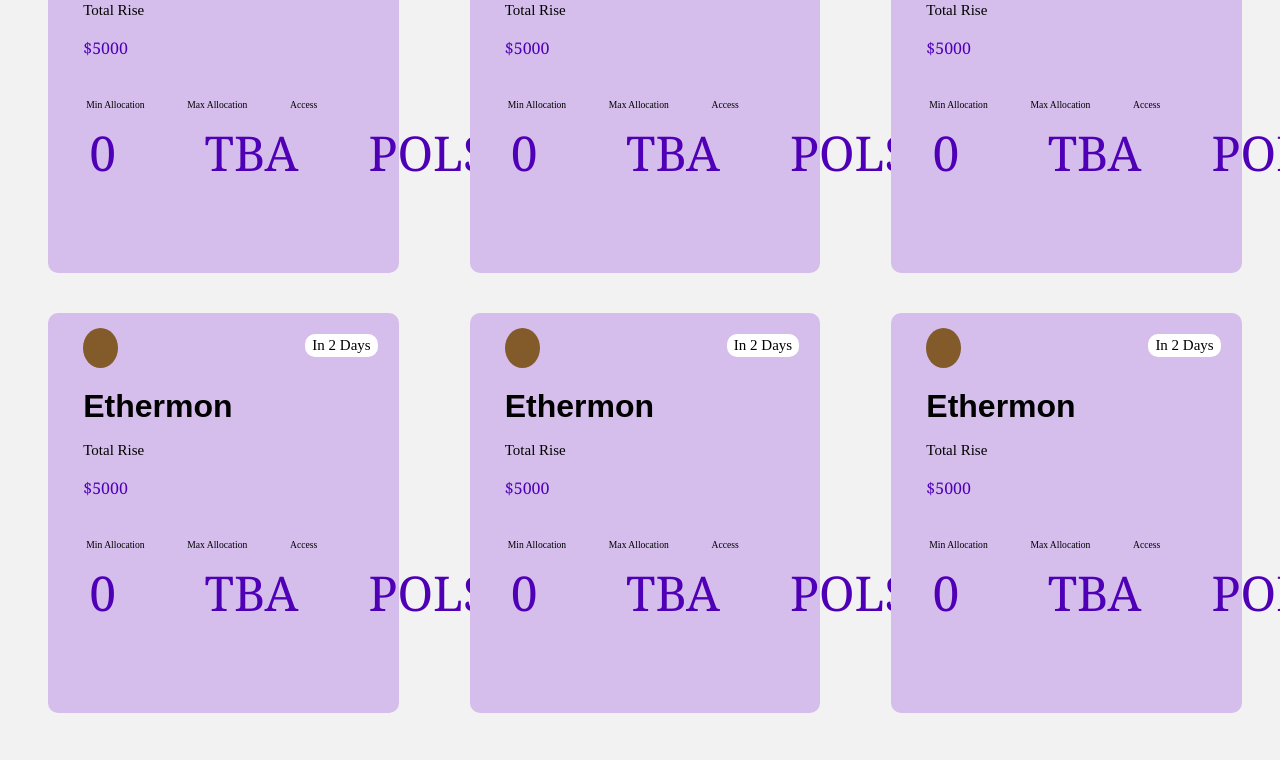
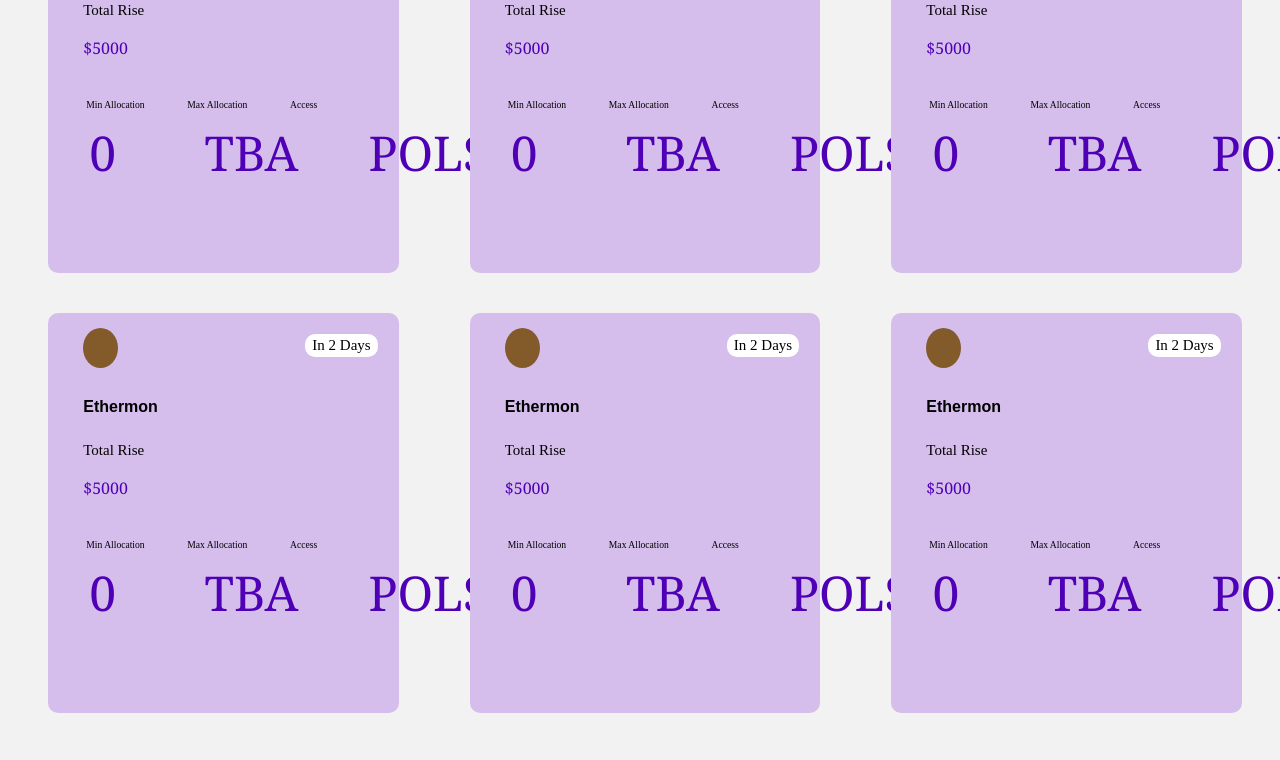
Before and after one commit to riteshparashar52/chain, a plain HTML site: page index.html in a window 1280 px wide. Shown: the part 738-1498 px from the top of the page. Drawn offline with Linux system fonts and the light colour scheme.

Commit message:
Update stylegridinside.css

```diff
--- a/stylegridinside.css
+++ b/stylegridinside.css
@@ -1,7 +1,7 @@
 #head2{
     font-family: Arial, Helvetica, sans-serif;
     font-weight: bold;
-    font-size: 2rem;
+    font-size: 2vh;
     text-decoration: none;
     color:black;
 }
```
